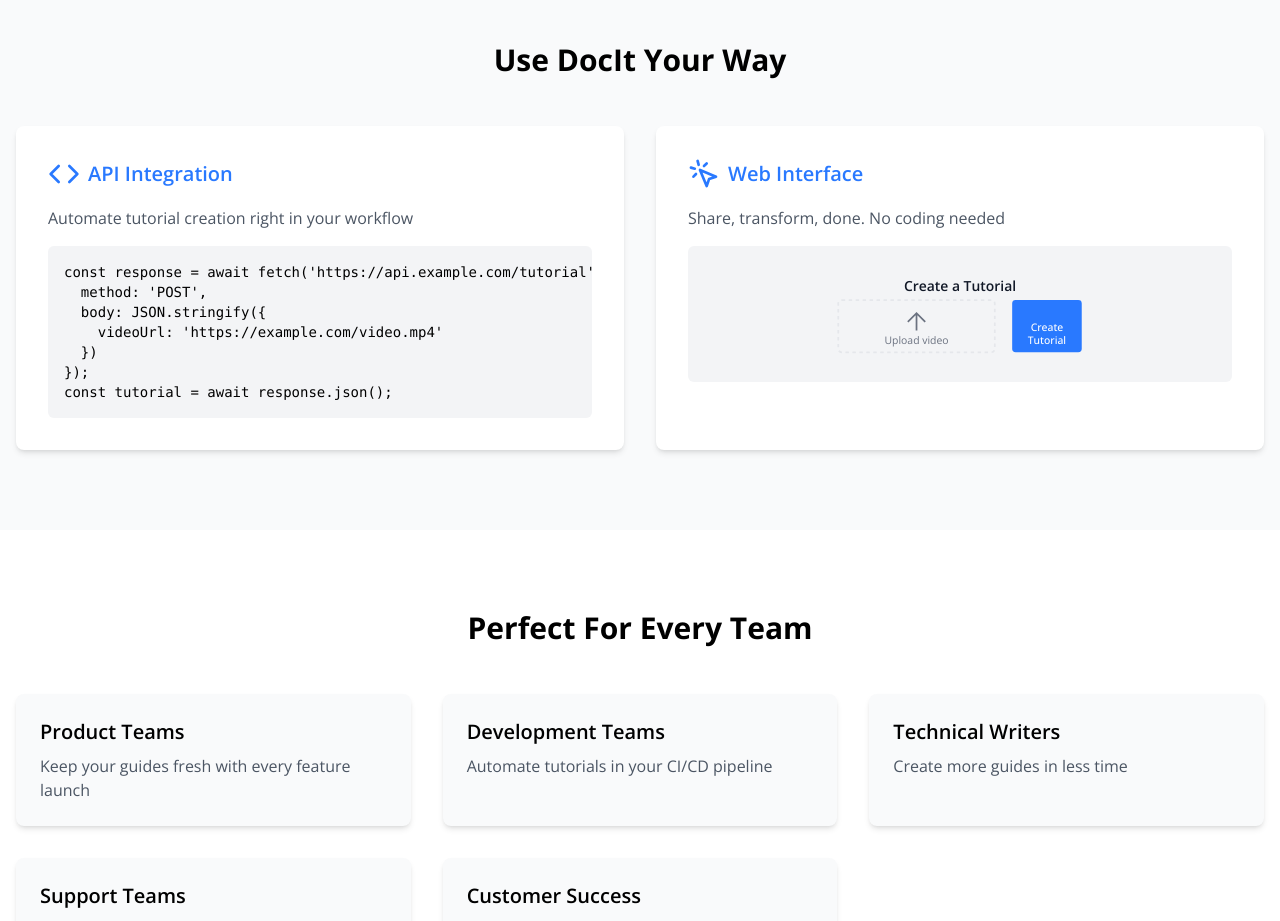
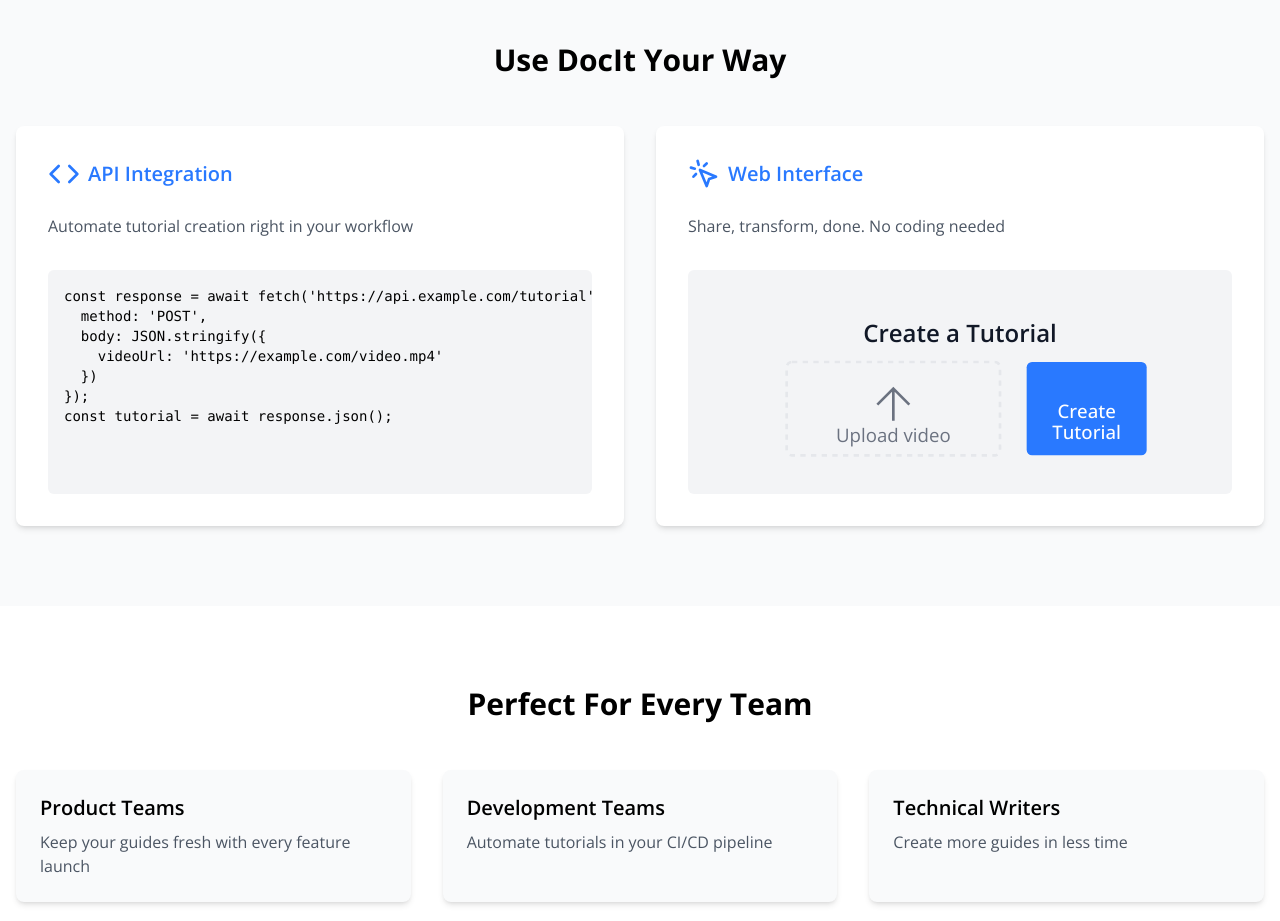
Before and after one commit to hadarbas/docit_website, a Next.js app: page / in a window 1280 px wide. Shown: the part 1940-2861 px from the top of the page. Built offline with nearby package versions, Linux system fonts and the light colour scheme.

Commit message:
Update Workflow.tsx

```diff
--- a/app/components/Workflow.tsx
+++ b/app/components/Workflow.tsx
@@ -6,18 +6,16 @@
       <div className="container mx-auto px-4">
         <h2 className="text-3xl font-bold mb-12 text-center text-black">Use DocIt Your Way</h2>
 
-        {/* Changed to flex-col on mobile, row on larger screens */}
         <div className="flex flex-col md:grid md:grid-cols-2 gap-8">
 
           {/* API Integration Card */}
-          <div className="bg-white p-6 md:p-8 rounded-lg shadow-md">
-            <div className="flex items-center mb-4">
+          <div className="bg-white p-6 md:p-8 rounded-lg shadow-md flex flex-col h-[360px] md:h-[400px]">
+            <div className="flex items-center mb-6">
               <Code className="w-6 h-6 md:w-8 md:h-8 text-[#2979FF] mr-2" />
               <h3 className="text-lg md:text-xl font-semibold text-[#2979FF]">API Integration</h3>
             </div>
-            <p className="text-sm md:text-base text-gray-600 mb-4">Automate tutorial creation right in your workflow</p>
-            {/* Added responsive padding and text size */}
-            <pre className="bg-gray-100 p-3 md:p-4 rounded-md text-xs md:text-sm overflow-x-auto">
+            <p className="text-sm md:text-base text-gray-600 mb-8">Automate tutorial creation right in your workflow</p>
+            <pre className="bg-gray-100 p-3 md:p-4 rounded-md text-xs md:text-sm overflow-x-auto flex-grow">
               <code className="language-javascript whitespace-pre-wrap md:whitespace-pre">
                 {`const response = await fetch('https://api.example.com/tutorial', {
   method: 'POST',
@@ -31,45 +29,46 @@
           </div>
 
           {/* Web Interface Card */}
-          <div className="bg-white p-6 md:p-8 rounded-lg shadow-md">
-            <div className="flex items-center mb-4">
+          <div className="bg-white p-6 md:p-8 rounded-lg shadow-md flex flex-col h-[360px] md:h-[400px]">
+            <div className="flex items-center mb-6">
               <MousePointerClick className="w-6 h-6 md:w-8 md:h-8 text-[#2979FF] mr-2" />
               <h3 className="text-lg md:text-xl font-semibold text-[#2979FF]">Web Interface</h3>
             </div>
-            <p className="text-sm md:text-base text-gray-600 mb-4">Share, transform, done. No coding needed</p>
-            {/* Added min-height and better responsive scaling */}
-            <div className="bg-gray-100 p-4 rounded-md w-full aspect-[3/2] md:aspect-auto md:h-[136px] flex items-center justify-center">
+            <p className="text-sm md:text-base text-gray-600 mb-8">Share, transform, done. No coding needed</p>
+            <div className="bg-gray-100 p-4 rounded-md flex-grow flex items-center justify-center">
               <svg
-                viewBox="0 0 300 92"
+                viewBox="0 0 300 120"
                 fill="none"
                 xmlns="http://www.w3.org/2000/svg"
-                className="w-full h-full max-h-[100px] md:max-h-[80px]"
+                className="w-full max-w-[400px]"
                 preserveAspectRatio="xMidYMid meet"
               >
-                {/* Title */}
-                <text x="150" y="20" fill="#111827" fontSize="16" fontWeight="600" textAnchor="middle">
+                {/* Title - Moved up */}
+                <text x="150" y="30" fill="#111827" fontSize="18" fontWeight="600" textAnchor="middle">
                   Create a Tutorial
                 </text>
 
-                {/* Upload Area */}
-                <rect x="10" y="30" width="180" height="60" rx="4" fill="transparent" stroke="#E5E7EB" strokeWidth="2" strokeDasharray="4 4" />
+                {/* Upload Area - Enlarged */}
+                <rect x="20" y="45" width="160" height="70" rx="4" fill="transparent" stroke="#E5E7EB" strokeWidth="2" strokeDasharray="4 4" />
 
-                {/* Upload Icon and Text */}
-                <g transform="translate(100, 45)">
-                  <path d="M-10 10 L0 0 L10 10 M0 0 L0 20" stroke="#6B7280" strokeWidth="2" />
-                  <text y="35" fill="#6B7280" fontSize="12" textAnchor="middle">
+                {/* Upload Icon and Text - Adjusted position */}
+                <g transform="translate(100, 65)">
+                  <path d="M-12 12 L0 0 L12 12 M0 0 L0 24" stroke="#6B7280" strokeWidth="2" />
+                  <text y="40" fill="#6B7280" fontSize="14" textAnchor="middle">
                     Upload video
                   </text>
                 </g>
 
-                {/* Create Button */}
-                <rect x="210" y="30" width="80" height="60" rx="4" fill="#2979FF" />
-                <text x="250" y="65" fill="white" fontSize="12" textAnchor="middle" fontWeight="500">
-                  Create
-                </text>
-                <text x="250" y="80" fill="white" fontSize="12" textAnchor="middle" fontWeight="500">
-                  Tutorial
-                </text>
+                {/* Create Button - Enlarged and text centered */}
+                <g transform="translate(200, 45)">
+                  <rect width="90" height="70" rx="4" fill="#2979FF" />
+                  <text x="45" y="42" fill="white" fontSize="14" textAnchor="middle" fontWeight="500">
+                    Create
+                  </text>
+                  <text x="45" y="42" dy="16" fill="white" fontSize="14" textAnchor="middle" fontWeight="500">
+                    Tutorial
+                  </text>
+                </g>
               </svg>
             </div>
           </div>
```
